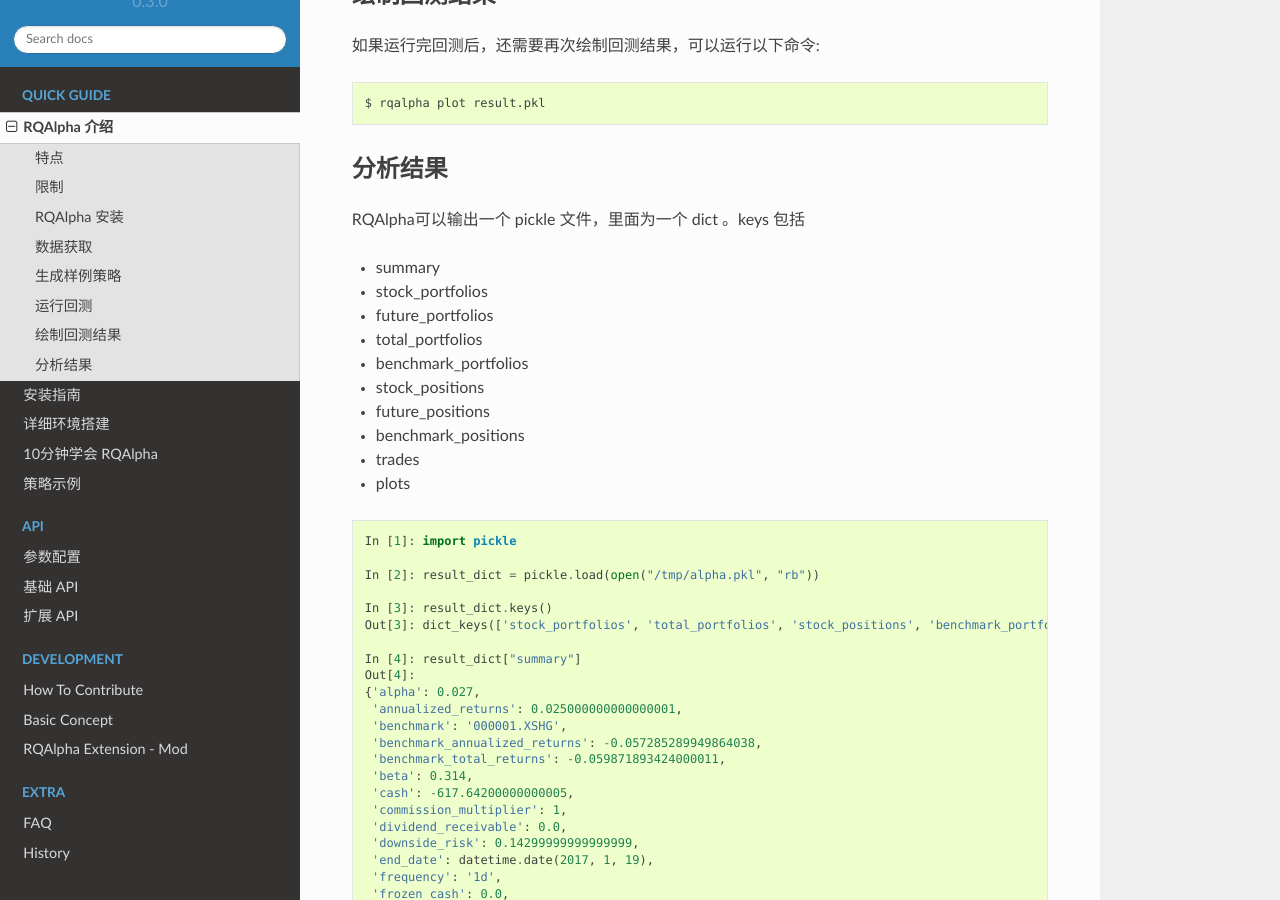
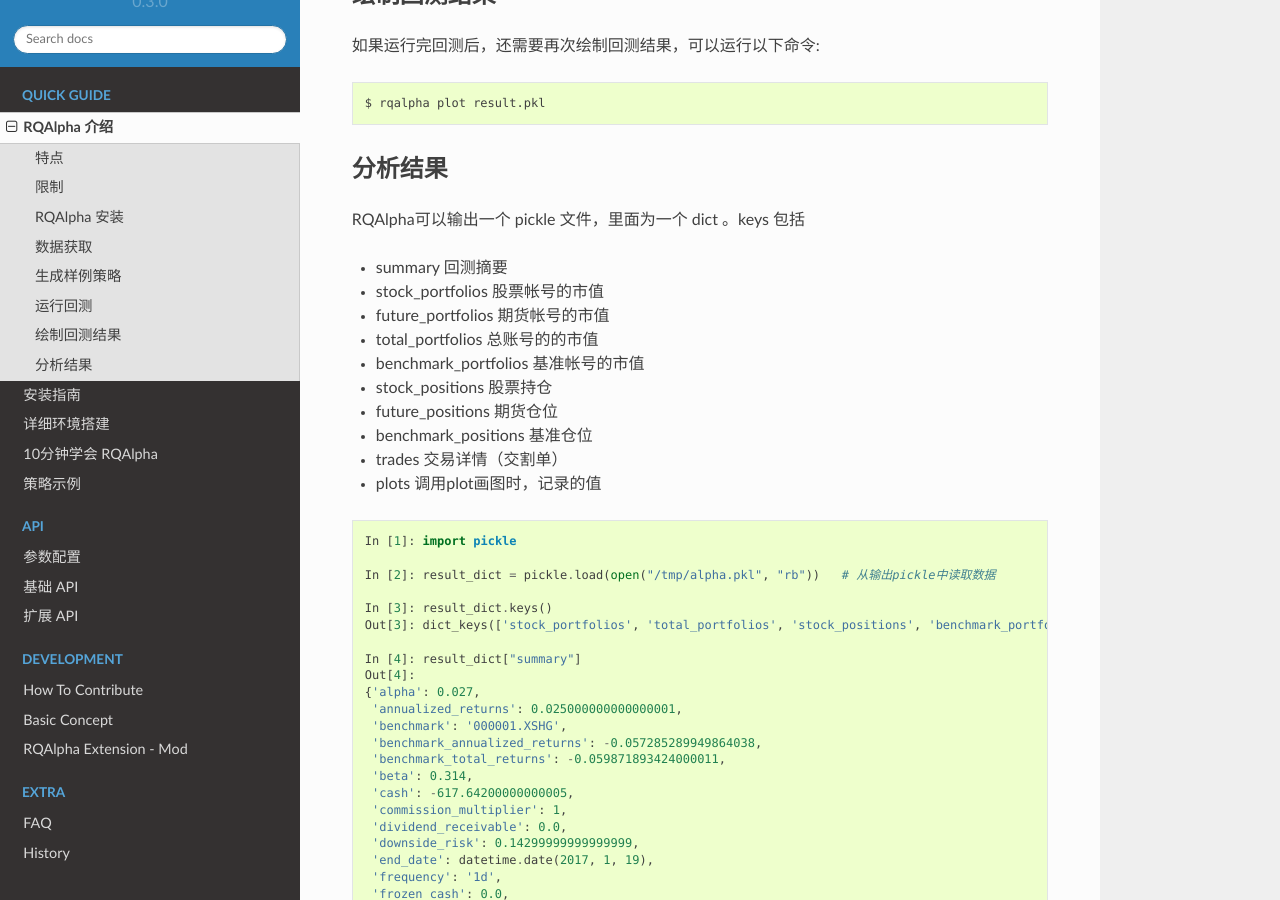
Before and after one commit to ricequant/rqalpha, a Sphinx documentation site: the page built from docs/source/intro/overview.rst, in a window 1280 px wide and 900 px high, scrolled down 1681 px. Built offline with Sphinx 7.4.7 and the Read the Docs theme 2.0.0, drawn with Linux system fonts in a browser that asks for light colours.

Commit message:
update docs

```diff
--- a/docs/source/intro/overview.rst
+++ b/docs/source/intro/overview.rst
@@ -69,22 +69,22 @@
 
 RQAlpha可以输出一个 pickle 文件，里面为一个 dict 。keys 包括
 
-* summary
-* stock_portfolios
-* future_portfolios
-* total_portfolios
-* benchmark_portfolios
-* stock_positions
-* future_positions
-* benchmark_positions
-* trades
-* plots
+* summary               回测摘要
+* stock_portfolios      股票帐号的市值
+* future_portfolios     期货帐号的市值
+* total_portfolios      总账号的的市值
+* benchmark_portfolios  基准帐号的市值
+* stock_positions       股票持仓
+* future_positions      期货仓位
+* benchmark_positions   基准仓位
+* trades                交易详情（交割单）
+* plots                 调用plot画图时，记录的值
 
 ::
 
     In [1]: import pickle
 
-    In [2]: result_dict = pickle.load(open("/tmp/alpha.pkl", "rb"))
+    In [2]: result_dict = pickle.load(open("/tmp/alpha.pkl", "rb"))   # 从输出pickle中读取数据
 
     In [3]: result_dict.keys()
     Out[3]: dict_keys(['stock_portfolios', 'total_portfolios', 'stock_positions', 'benchmark_portfolios', 'plots', 'summary', 'trades', 'benchmark_positions'])
```
